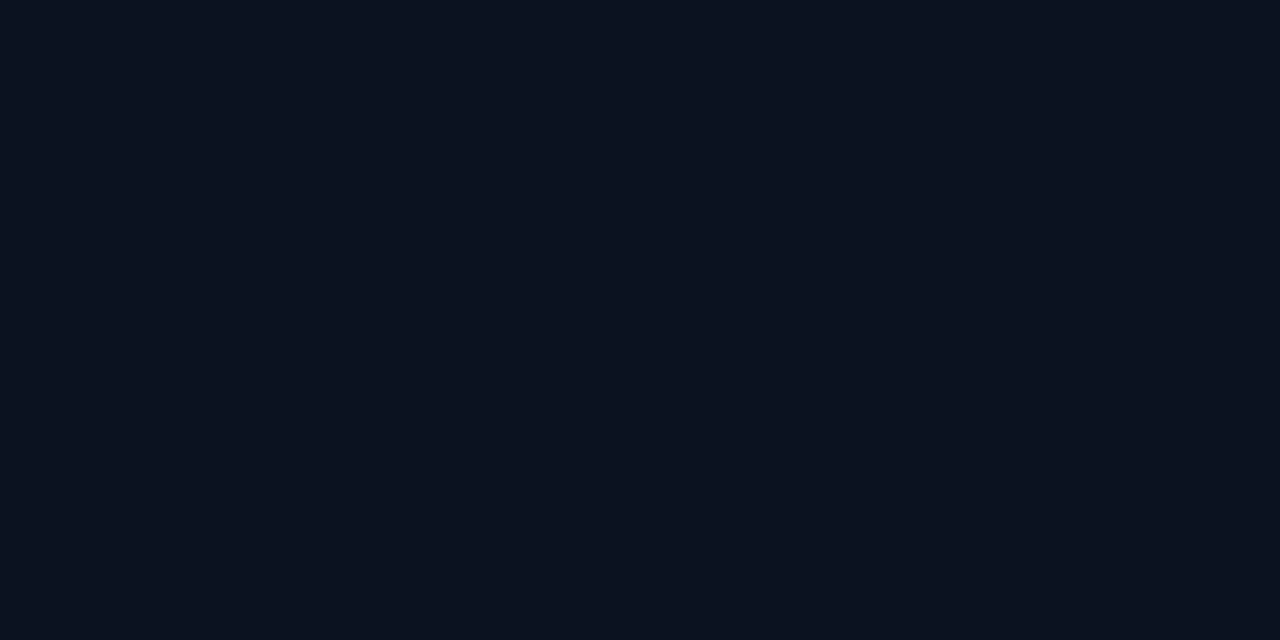
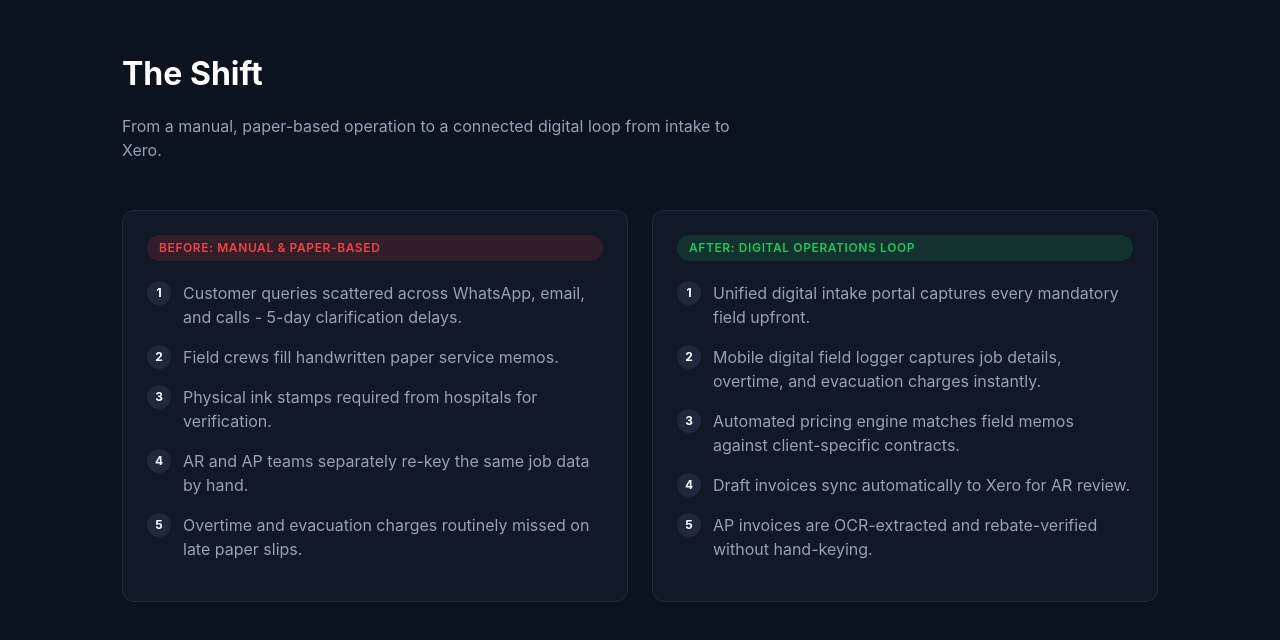
Before and after one commit to secbest/Full_Stack_Application_Development_Assignment, a React (Vite) app in the folder presentation/: page / in a window 1280 px wide. Shown: the part 2197-2837 px from the top of the page. Before the commit the page ends 2151 px from the top, so only its background shows below. Built offline with nearby package versions, Linux system fonts and the light colour scheme.

Commit message:
feat(presentation): add before/after workflow comparison section

```diff
--- a/presentation/src/App.jsx
+++ b/presentation/src/App.jsx
@@ -1,11 +1,13 @@
 import Hero from './sections/Hero.jsx'
 import Problem from './sections/Problem.jsx'
+import WorkflowComparison from './sections/WorkflowComparison.jsx'
 
 export default function App() {
   return (
     <main>
       <Hero />
       <Problem />
+      <WorkflowComparison />
     </main>
   )
 }
--- a/presentation/src/index.css
+++ b/presentation/src/index.css
@@ -170,3 +170,34 @@ ul.bullet-list li::before {
 .problem-card-body ul.bullet-list {
   margin-top: 12px;
 }
+
+.workflow-column {
+  display: flex;
+  flex-direction: column;
+}
+
+.workflow-steps {
+  list-style: none;
+  margin-top: 20px;
+}
+
+.workflow-steps li {
+  display: flex;
+  gap: 12px;
+  margin-bottom: 16px;
+  color: var(--text-muted);
+}
+
+.workflow-step-number {
+  flex-shrink: 0;
+  width: 24px;
+  height: 24px;
+  border-radius: 50%;
+  background: var(--panel-border);
+  color: #ffffff;
+  font-size: 12px;
+  font-weight: 700;
+  display: flex;
+  align-items: center;
+  justify-content: center;
+}
--- /dev/null
+++ b/presentation/src/sections/WorkflowComparison.jsx
@@ -0,0 +1,43 @@
+import { motion } from 'motion/react'
+import content from '../data/content.js'
+
+function WorkflowColumn({ title, steps, direction, pillClass }) {
+  return (
+    <motion.div
+      className="card workflow-column"
+      initial={{ opacity: 0, x: direction === 'left' ? -40 : 40 }}
+      whileInView={{ opacity: 1, x: 0 }}
+      viewport={{ once: true, amount: 0.3 }}
+      transition={{ duration: 0.6 }}
+    >
+      <p className={`pill ${pillClass}`}>{title}</p>
+      <ol className="workflow-steps">
+        {steps.map((step, index) => (
+          <li key={step}>
+            <span className="workflow-step-number">{index + 1}</span>
+            <span>{step}</span>
+          </li>
+        ))}
+      </ol>
+    </motion.div>
+  )
+}
+
+export default function WorkflowComparison() {
+  const { before, after } = content.workflow
+
+  return (
+    <section className="section" id="workflow">
+      <div className="container">
+        <h2 className="section-title">The Shift</h2>
+        <p className="section-subtitle">
+          From a manual, paper-based operation to a connected digital loop from intake to Xero.
+        </p>
+        <div className="grid-2">
+          <WorkflowColumn title={before.title} steps={before.steps} direction="left" pillClass="pill-danger" />
+          <WorkflowColumn title={after.title} steps={after.steps} direction="right" pillClass="pill-success" />
+        </div>
+      </div>
+    </section>
+  )
+}
```
